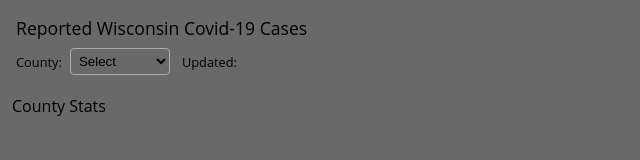
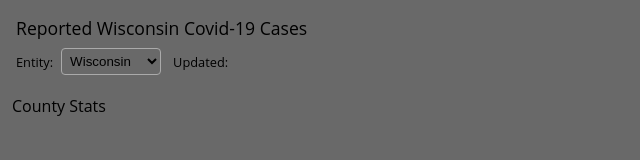
Before and after one commit to Perrishnikov/covidBrown, a plain HTML site: page index.html in a window 1280 px wide. Shown: the full height of the page, 0-640 px from the left. Drawn offline with Linux system fonts and the light colour scheme; no server answers.

Commit message:
cleaning

```diff
--- a/index.html
+++ b/index.html
@@ -28,81 +28,82 @@
     </div>
 
     <div id="context-select">
-      <label>County:
+      <label>Entity:
         <select id="county-drop" name="counties">
-          <option value="default" selected>Select</option>
-          <option value="Adams">Adams</option>
-          <option value="Ashland">Ashland</option>
-          <option value="Barron">Barron</option>
-          <option value="Bayfield">Bayfield</option>
-          <option value="Brown">Brown</option>
-          <option value="Buffalo">Buffalo</option>
-          <option value="Burnett">Burnett</option>
-          <option value="Calumet">Calumet</option>
-          <option value="Chippewa">Chippewa</option>
-          <option value="Clark">Clark</option>
-          <option value="Columbia">Columbia</option>
-          <option value="Crawford">Crawford</option>
-          <option value="Dane">Dane</option>
-          <option value="Dodge">Dodge</option>
-          <option value="Door">Door</option>
-          <option value="Douglas">Douglas</option>
-          <option value="Dunn">Dunn</option>
-          <option value="Eau Claire">Eau Claire</option>
-          <option value="Florence">Florence</option>
-          <option value="Fond Du Lac">Fond Du Lac</option>
-          <option value="Forest">Forest</option>
-          <option value="Grant">Grant</option>
-          <option value="Green">Green</option>
-          <option value="Green Lake">Green Lake</option>
-          <option value="Iowa">Iowa</option>
-          <option value="Iron">Iron</option>
-          <option value="Jackson">Jackson</option>
-          <option value="Jefferson">Jefferson</option>
-          <option value="Juneau">Juneau</option>
-          <option value="Kenosha">Kenosha</option>
-          <option value="Kewaunee">Kewaunee</option>
-          <option value="La Crosse">La Crosse</option>
-          <option value="Lafayette">Lafayette</option>
-          <option value="Langlade">Langlade</option>
-          <option value="Lincoln">Lincoln</option>
-          <option value="Manitowoc">Manitowoc</option>
-          <option value="Marathon">Marathon</option>
-          <option value="Marinette">Marinette</option>
-          <option value="Marquette">Marquette</option>
-          <option value="Menominee">Menominee</option>
-          <option value="Milwaukee">Milwaukee</option>
-          <option value="Monroe">Monroe</option>
-          <option value="Oconto">Oconto</option>
-          <option value="Oneida">Oneida</option>
-          <option value="Outagamie">Outagamie</option>
-          <option value="Ozaukee">Ozaukee</option>
-          <option value="Pepin">Pepin</option>
-          <option value="Pierce">Pierce</option>
-          <option value="Polk">Polk</option>
-          <option value="Portage">Portage</option>
-          <option value="Price">Price</option>
-          <option value="Racine">Racine</option>
-          <option value="Richland">Richland</option>
-          <option value="Rock">Rock</option>
-          <option value="Rusk">Rusk</option>
-          <option value="St. Croix">St. Croix</option>
-          <option value="Sauk">Sauk</option>
-          <option value="Sawyer">Sawyer</option>
-          <option value="Shawano">Shawano</option>
-          <option value="Sheboygan">Sheboygan</option>
-          <option value="Taylor">Taylor</option>
-          <option value="Trempealeau">Trempealeau</option>
-          <option value="Vernon">Vernon</option>
-          <option value="Vilas">Vilas</option>
-          <option value="Walworth">Walworth</option>
-          <option value="Washburn">Washburn</option>
-          <option value="Washington">Washington</option>
-          <option value="Waukesha">Waukesha</option>
-          <option value="Waupaca">Waupaca</option>
-          <option value="Waushara">Waushara</option>
-          <option value="Winnebago">Winnebago</option>
-          <option value="Wood">Wood</option>
+          <!-- <option value="default" selected>Select</option> -->
+          <option data-geo="state" value="WI" selected>Wisconsin</option>
+          <option data-geo="county" value="Adams">Adams</option>
+          <option data-geo="county" value="Ashland">Ashland</option>
+          <option data-geo="county" value="Barron">Barron</option>
+          <option data-geo="county" value="Bayfield">Bayfield</option>
+          <option data-geo="county" value="Brown">Brown</option>
+          <option data-geo="county" value="Buffalo">Buffalo</option>
+          <option data-geo="county" value="Burnett">Burnett</option>
+          <option data-geo="county" value="Calumet">Calumet</option>
+          <option data-geo="county" value="Chippewa">Chippewa</option>
+          <option data-geo="county" value="Clark">Clark</option>
+          <option data-geo="county" value="Columbia">Columbia</option>
+          <option data-geo="county" value="Crawford">Crawford</option>
+          <option data-geo="county" value="Dane">Dane</option>
+          <option data-geo="county" value="Dodge">Dodge</option>
+          <option data-geo="county" value="Door">Door</option>
+          <option data-geo="county" value="Douglas">Douglas</option>
+          <option data-geo="county" value="Dunn">Dunn</option>
+          <option data-geo="county" value="Eau Claire">Eau Claire</option>
+          <option data-geo="county" value="Florence">Florence</option>
+          <option data-geo="county" value="Fond Du Lac">Fond Du Lac</option>
+          <option data-geo="county" value="Forest">Forest</option>
+          <option data-geo="county" value="Grant">Grant</option>
+          <option data-geo="county" value="Green">Green</option>
+          <option data-geo="county" value="Green Lake">Green Lake</option>
+          <option data-geo="county" value="Iowa">Iowa</option>
+          <option data-geo="county" value="Iron">Iron</option>
+          <option data-geo="county" value="Jackson">Jackson</option>
+          <option data-geo="county" value="Jefferson">Jefferson</option>
+          <option data-geo="county" value="Juneau">Juneau</option>
+          <option data-geo="county" value="Kenosha">Kenosha</option>
+          <option data-geo="county" value="Kewaunee">Kewaunee</option>
+          <option data-geo="county" value="La Crosse">La Crosse</option>
+          <option data-geo="county" value="Lafayette">Lafayette</option>
+          <option data-geo="county" value="Langlade">Langlade</option>
+          <option data-geo="county" value="Lincoln">Lincoln</option>
+          <option data-geo="county" value="Manitowoc">Manitowoc</option>
+          <option data-geo="county" value="Marathon">Marathon</option>
+          <option data-geo="county" value="Marinette">Marinette</option>
+          <option data-geo="county" value="Marquette">Marquette</option>
+          <option data-geo="county" value="Menominee">Menominee</option>
+          <option data-geo="county" value="Milwaukee">Milwaukee</option>
+          <option data-geo="county" value="Monroe">Monroe</option>
+          <option data-geo="county" value="Oconto">Oconto</option>
+          <option data-geo="county" value="Oneida">Oneida</option>
+          <option data-geo="county" value="Outagamie">Outagamie</option>
+          <option data-geo="county" value="Ozaukee">Ozaukee</option>
+          <option data-geo="county" value="Pepin">Pepin</option>
+          <option data-geo="county" value="Pierce">Pierce</option>
+          <option data-geo="county" value="Polk">Polk</option>
+          <option data-geo="county" value="Portage">Portage</option>
+          <option data-geo="county" value="Price">Price</option>
+          <option data-geo="county" value="Racine">Racine</option>
+          <option data-geo="county" value="Richland">Richland</option>
+          <option data-geo="county" value="Rock">Rock</option>
+          <option data-geo="county" value="Rusk">Rusk</option>
+          <option data-geo="county" value="St. Croix">St. Croix</option>
+          <option data-geo="county" value="Sauk">Sauk</option>
+          <option data-geo="county" value="Sawyer">Sawyer</option>
+          <option data-geo="county" value="Shawano">Shawano</option>
+          <option data-geo="county" value="Sheboygan">Sheboygan</option>
+          <option data-geo="county" value="Taylor">Taylor</option>
+          <option data-geo="county" value="Trempealeau">Trempealeau</option>
+          <option data-geo="county" value="Vernon">Vernon</option>
+          <option data-geo="county" value="Vilas">Vilas</option>
+          <option data-geo="county" value="Walworth">Walworth</option>
+          <option data-geo="county" value="Washburn">Washburn</option>
+          <option data-geo="county" value="Washington">Washington</option>
+          <option data-geo="county" value="Waukesha">Waukesha</option>
+          <option data-geo="county" value="Waupaca">Waupaca</option>
+          <option data-geo="county" value="Waushara">Waushara</option>
+          <option data-geo="county" value="Winnebago">Winnebago</option>
+          <option data-geo="county" value="Wood">Wood</option>
         </select>
       </label>
 
--- a/scripts/fetchData.js
+++ b/scripts/fetchData.js
@@ -1,6 +1,6 @@
 // `https://services1.arcgis.com/ISZ89Z51ft1G16OK/ArcGIS/rest/services/COVID19_WI/FeatureServer/10/query?outFields=*&where=GEO%20%3D%20'County'%20AND%20NAME%20%3D%20'Rusk'`
-async function fetchData(value) {
-  const url = `https://services1.arcgis.com/ISZ89Z51ft1G16OK/ArcGIS/rest/services/COVID19_WI/FeatureServer/10/query?where=GEO%3D'County'AND NAME%3D'${value}'&returnGeometry=true&outFields=OBJECTID,GEO,NAME,LoadDttm,NEGATIVE,POSITIVE,DEATHS,POS_NEW,NEG_NEW,TEST_NEW&outSR=4326&f=json`;
+async function fetchData(value, geo) {
+  const url = `https://services1.arcgis.com/ISZ89Z51ft1G16OK/ArcGIS/rest/services/COVID19_WI/FeatureServer/10/query?where=GEO%3D'${geo}'AND NAME%3D'${value}'&returnGeometry=true&outFields=OBJECTID,GEO,NAME,LoadDttm,NEGATIVE,POSITIVE,DEATHS,POS_NEW,NEG_NEW,TEST_NEW&outSR=4326&f=json`;
   // const url = '../data/sampleQuery2.json'; //local
 
   const response = await fetch(url); // (2)
@@ -23,6 +23,9 @@ async function fetchData(value) {
     return new Error(response.status)
   }
 };
+
+//data model. use this for @type in (localStorage.js)?
+
 
 // returns features and errors if any
 function validateFeatures(json) {
--- a/scripts/index.js
+++ b/scripts/index.js
@@ -1,10 +1,43 @@
-window.onload = () => {
+
+//[x]TODO - get state numbers.
+//TODO - adjust scale to screen height
+//TODO - console.log(window.matchMedia('(prefers-color-scheme: dark)').matches);
+//TODO - summarize county data
+//TODO - 7 day average - display options
+
 const todaysDate = document.querySelector('#todaysDate');
 const wrapper = document.querySelector('#svg-wrapper');
+const dropdown = document.querySelector('#county-drop');
 
-  document.querySelector('#county-drop')
-    .addEventListener('change', e => {
+
+window.onload = () => {
+  /**@type {'state'|'county'} */
+  const geo = dropdown.selectedOptions[0].dataset.geo;
+  /**@type {string} - county (or state) */
+  const selected = dropdown.options[dropdown.selectedIndex].value;
+
+  // onload, get selected (WI) data
+  updateDOM(selected, geo);
+
+  // onchange, get county data
+  dropdown.addEventListener('change', e => {
+    /**@type {'state'|'county'} */
+    const geo = e.target.selectedOptions[0].dataset.geo;
+    /**@type {string} */
     const value = e.target.value;
+
+    updateDOM(value, geo);
+  });
+}
+
+
+/**
+ *
+ * @param {string} value - county name
+ * @param {'county'|'state'} geo
+ * @returns {void} - manipulates DOM
+ */
+function updateDOM(value, geo) {
 
   if (storageAvailable('localStorage')) {
     const d = new Date();
@@ -21,9 +54,9 @@ window.onload = () => {
 
       todaysDate.innerHTML = `${d.getMonth() + 1}/${d.getDate()}/${d.getFullYear()} (cached)`;
     }
-        //else, fetch new item and set cached item
+    /* else, fetch new item and set cached item */
     else {
-          fetchData(value).then(data => {
+      fetchData(value, geo).then(data => {
         const { features, errors, max, days } = data;
 
         if (errors.length === 0) {
@@ -45,16 +78,9 @@ window.onload = () => {
       });
 
     }
-
   }
+  /* no localStorage */
   else {
-        // Too bad, no localStorage for us
+    console.error('Too bad, no localStorage for you');
   }
-
-    });
-
-  //TODO - get state numbers.
-  //TODO - console.log(window.matchMedia('(prefers-color-scheme: dark)').matches);
-  //TODO - summarize county data
-  //TODO - 7 day average
 }
```
Also changed, not shown: data/state.json (added, +114 -0 lines), scripts/localStorage.js (+16 -17 lines). Lines whose indentation alone changed are shown as unchanged.
